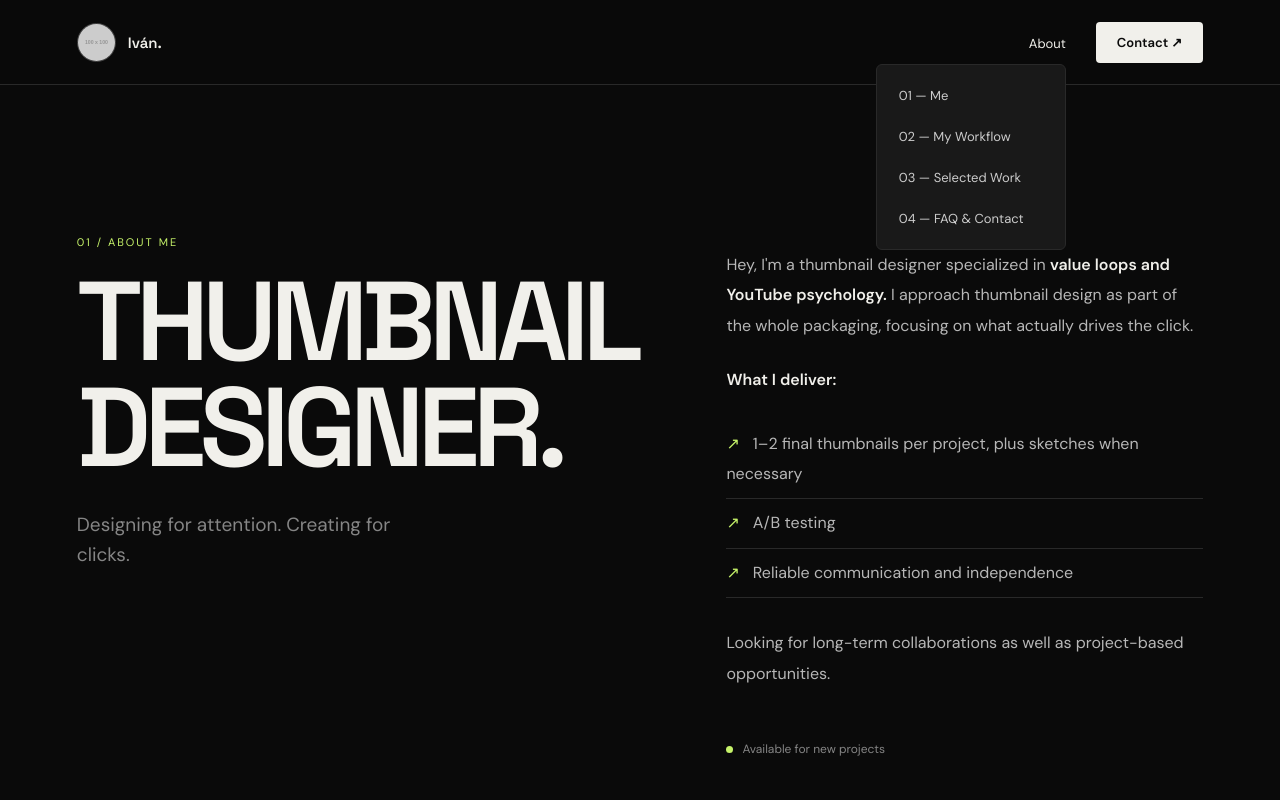
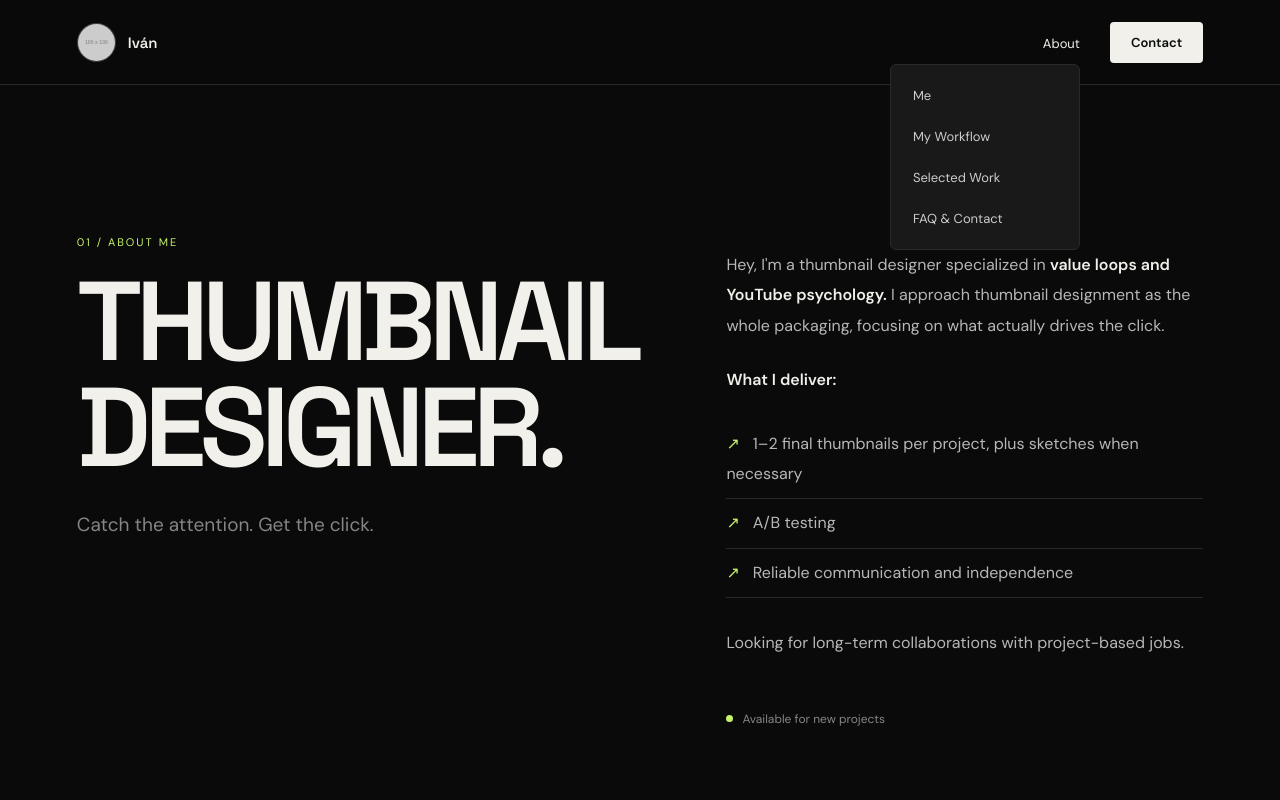
Before and after one commit to ivangoldenstein-byte/thumbnail-designer, a plain HTML site: page index.html in a window 1280 px wide. Both pictures are taken after a click on the button "About". Shown: the top 800 px of the page. Drawn offline with Linux system fonts and the light colour scheme; placeholder pictures from the web are drawn by us.

Commit message:
Update index.html
me script

```diff
--- a/index.html
+++ b/index.html
@@ -577,7 +577,7 @@ footer {
 <nav>
     <a href="#me" class="brand">
         <img class="profile-picture" src="https://placehold.co/100x100/252525/ffffff?text=ME" alt="Profile">
-        <span class="brand-name">Iván.</span>
+        <span class="brand-name">Iván</span>
     </a>
 
     <div class="nav-right">
@@ -586,14 +586,14 @@ footer {
                 About
             </button>
             <div class="dropdown-content">
-                <a href="#me">01 — Me</a>
-                <a href="#workflow">02 — My Workflow</a>
-                <a href="#work">03 — Selected Work</a>
-                <a href="#contact">04 — FAQ & Contact</a>
+                <a href="#me">Me</a>
+                <a href="#workflow">My Workflow</a>
+                <a href="#work">Selected Work</a>
+                <a href="#contact">FAQ & Contact</a>
             </div>
         </div>
 
-        <a href="#contact" class="contact-button">Contact ↗</a>
+        <a href="#contact" class="contact-button">Contact</a>
     </div>
 </nav>
 </header>
@@ -610,7 +610,7 @@ footer {
             <div class="section-label">01 / ABOUT ME</div>
             <h1 class="intro-title">THUMBNAIL<br>DESIGNER.</h1>
             <p class="intro-subtitle">
-                Designing for attention. Creating for clicks.
+                Catch the attention. Get the click.
             </p>
         </div>
 
@@ -618,7 +618,7 @@ footer {
             <p>
                 Hey, I'm a thumbnail designer specialized in
                 <strong>value loops and YouTube psychology.</strong>
-                I approach thumbnail design as part of the whole
+                I approach thumbnail designment as the whole
                 packaging, focusing on what actually drives the click.
             </p>
 
@@ -631,8 +631,8 @@ footer {
             </ul>
 
             <p>
-                Looking for long-term collaborations as well as
-                project-based opportunities.
+                Looking for long-term collaborations with
+                project-based jobs.
             </p>
 
             <div class="availability">
```
